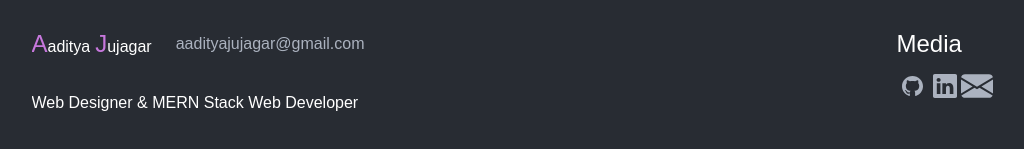
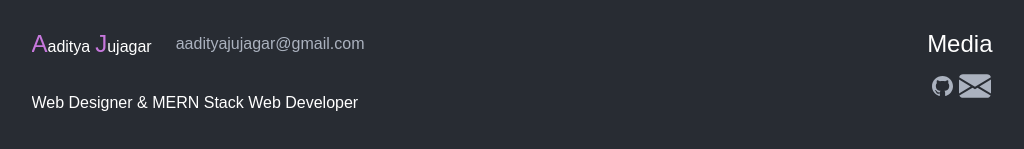
Before and after one commit to AadityaJujagar/portfolio-aaditya-reactJs, a React (Create React App) app: page / in a window 1280 px wide. Shown: the part 3136-3285 px from the top of the page, without its empty margins (128-1152 px from the left). Built offline with nearby package versions, Linux system fonts and the light colour scheme; a web font is replaced by a local one.

Commit message:
Portfolio in resume updated

```diff
--- a/src/components/Footer/Footer.jsx
+++ b/src/components/Footer/Footer.jsx
@@ -1,7 +1,7 @@
 import React from "react";
 import { Link } from "react-router-dom";
 import GitHub from "../../images/SVGs/Github.svg";
-import LinkedIn from "../../images/SVGs/Linkedin.svg";
+// import LinkedIn from "../../images/SVGs/Linkedin.svg";
 import Gmail from "../../images/SVGs/Gmail.svg";
 import "./footer.css";
 
@@ -34,9 +34,9 @@ function Footer() {
             <a href="https://github.com/AadityaJujagar/">
               <img src={GitHub} alt="" />
             </a>
-            <a target="_" href="https://linkedin.com/in/aaditya-jujagar">
+            {/* <a target="_" href="https://linkedin.com/in/aaditya-jujagar">
               <img src={LinkedIn} alt="" />
-            </a>
+            </a> */}
             <a
               className="gmailAnchorFoot"
               target="_"
```
